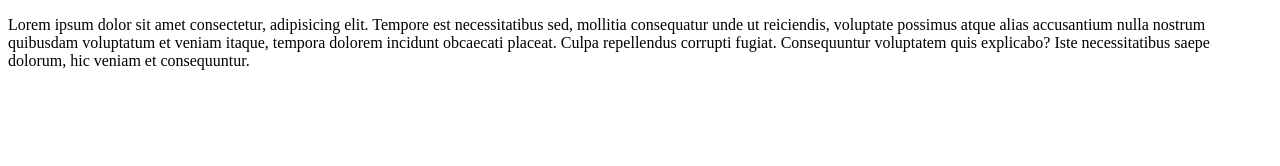
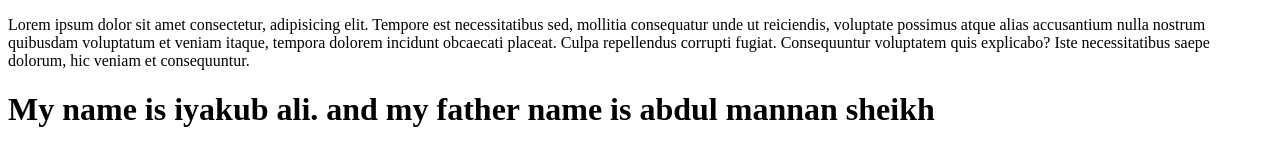
Before and after one commit to iyakubali/Five-project, a plain HTML site: page index.html in a window 1280 px wide. Drawn offline with Linux system fonts and the light colour scheme.

Commit message:
ptag-added

```diff
--- a/index.html
+++ b/index.html
@@ -7,5 +7,6 @@
 </head>
 <body>
     <p>Lorem ipsum dolor sit amet consectetur, adipisicing elit. Tempore est necessitatibus sed, mollitia consequatur unde ut reiciendis, voluptate possimus atque alias accusantium nulla nostrum quibusdam voluptatum et veniam itaque, tempora dolorem incidunt obcaecati placeat. Culpa repellendus corrupti fugiat. Consequuntur voluptatem quis explicabo? Iste necessitatibus saepe dolorum, hic veniam et consequuntur.</p>
+    <h1>My name is iyakub ali. and my father name is abdul mannan sheikh</h1>
 </body>
 </html>
```
